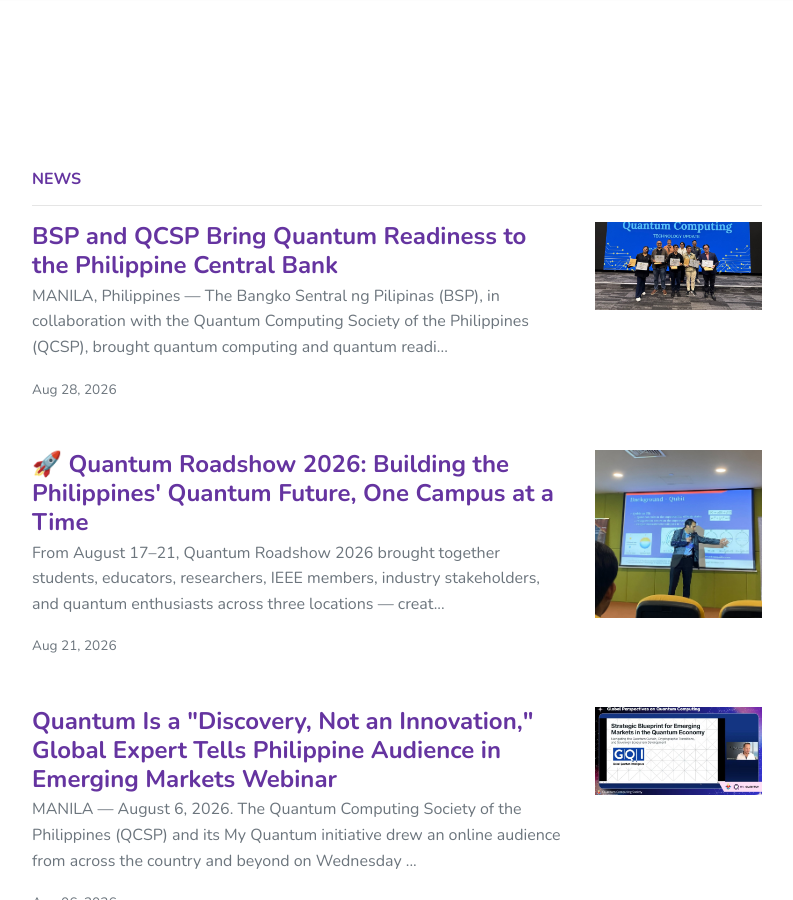
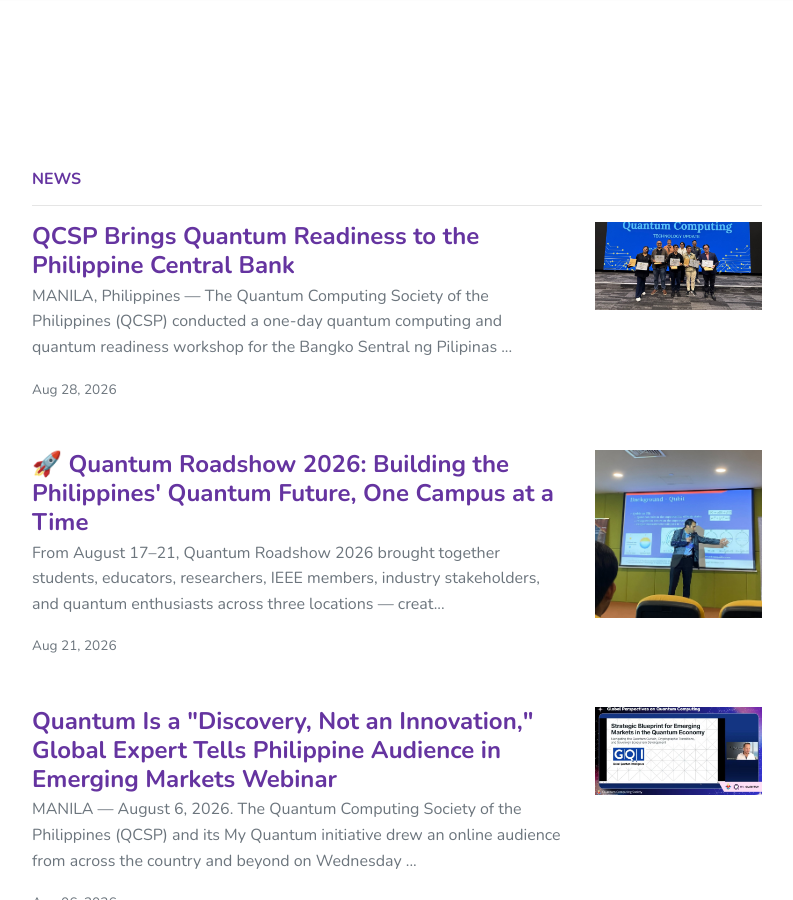
Before and after one commit to corpbob-qcsp/Quantum-Computing-Philippines.github.io, a Jekyll site: the page built from _pages/news.html, in a window 1280 px wide and 900 px high. Shown: the whole window, without its empty margins (243-1036 px from the left). Built offline with Jekyll 4.4.1, drawn with Linux system fonts in a browser that asks for light colours; nearby versions of some CDN libraries; some of the changed lines change nothing that is shown.

Commit message:
update the title and article

```diff
--- a/_news/2026-08-28-bsp-quantum-readiness-workshop.md
+++ b/_news/2026-08-28-bsp-quantum-readiness-workshop.md
@@ -1,19 +1,21 @@
 ---
 layout: post
-title:  "BSP and QCSP Bring Quantum Readiness to the Philippine Central Bank"
+title:  "QCSP Brings Quantum Readiness to the Philippine Central Bank"
 date:   2026-08-28 00:00:00 -0800
 author: qcsp
 image: assets/images/bsp-quantum-readiness-workshop/group-photo-hero.jpg
 categories: News
 comments: false
 ---
-MANILA, Philippines — The Bangko Sentral ng Pilipinas (BSP), in collaboration with the Quantum Computing Society of the Philippines (QCSP), brought quantum computing and quantum readiness closer to the Philippine financial sector through a one-day workshop held on August 28, 2026, at the Hub Auditorium of the BSP Head Office in Manila.
+MANILA, Philippines — The Quantum Computing Society of the Philippines (QCSP) conducted a one-day quantum computing and quantum readiness workshop for the Bangko Sentral ng Pilipinas (BSP) on August 28, 2026, at the Hub Auditorium of the BSP Head Office in Manila.
 
 | ![](/assets/images/bsp-quantum-readiness-workshop/group-photo-hero.jpg) |
 |:--:|
 | *Speakers and organizers after the Quantum Computing Technology Update workshop, BSP Head Office, August 28, 2026.* |
 
-The event brought together BSP professionals, researchers, cybersecurity experts, and members of the Philippine quantum community to explore quantum computing fundamentals, quantum programming, cybersecurity, post-quantum cryptography, and the potential implications of quantum technologies for central banks and financial institutions.
+The workshop was designed as an enablement program for BSP personnel, providing participants with a foundation for understanding quantum computing and helping the institution begin building internal awareness and capability around the opportunities and risks associated with emerging quantum technologies.
+
+The program covered the fundamentals of quantum computing, computational complexity, quantum circuits and algorithms, hands-on quantum programming, and quantum readiness. It also connected these concepts to issues particularly relevant to a central bank, including financial applications, cybersecurity, post-quantum cryptography, and the longer-term implications of quantum technologies for the financial sector.
 
 ## The Workshop Almost Did Not Happen
 
```
